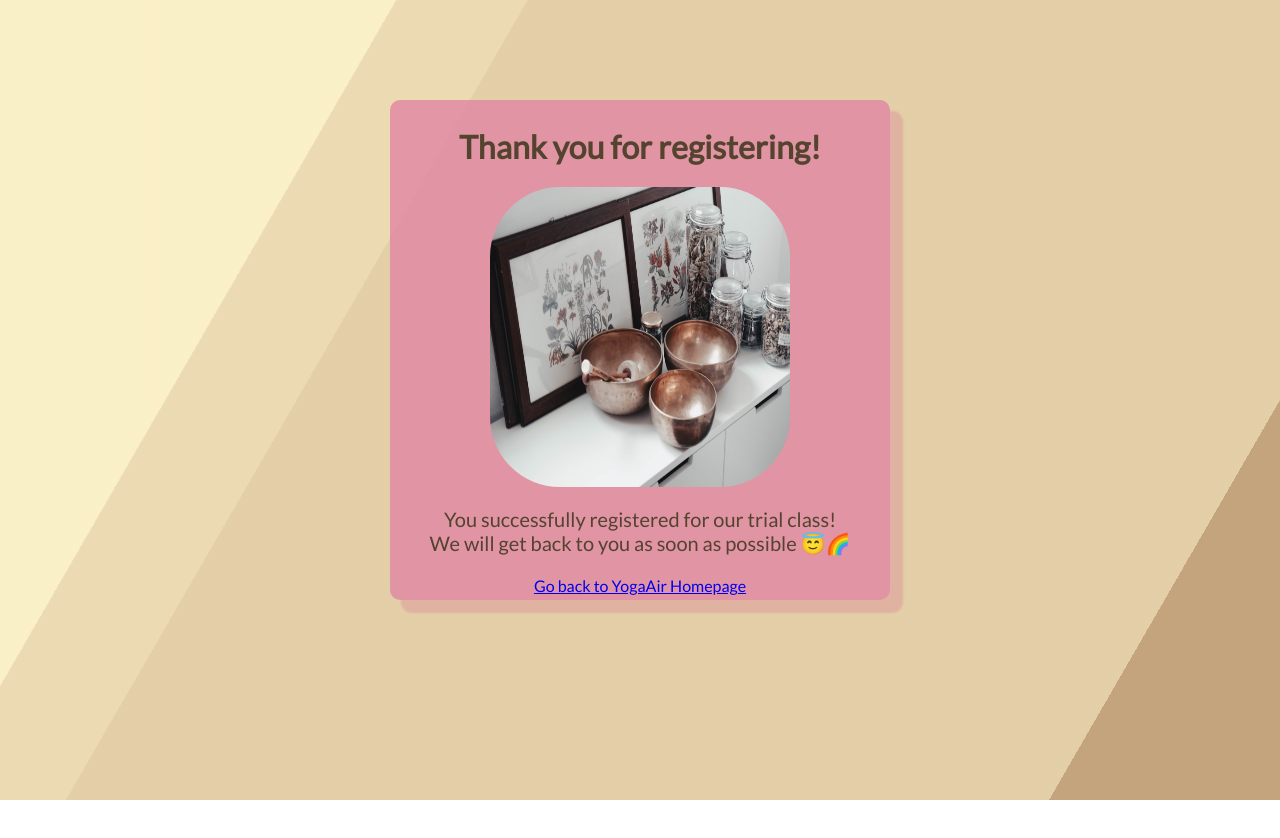
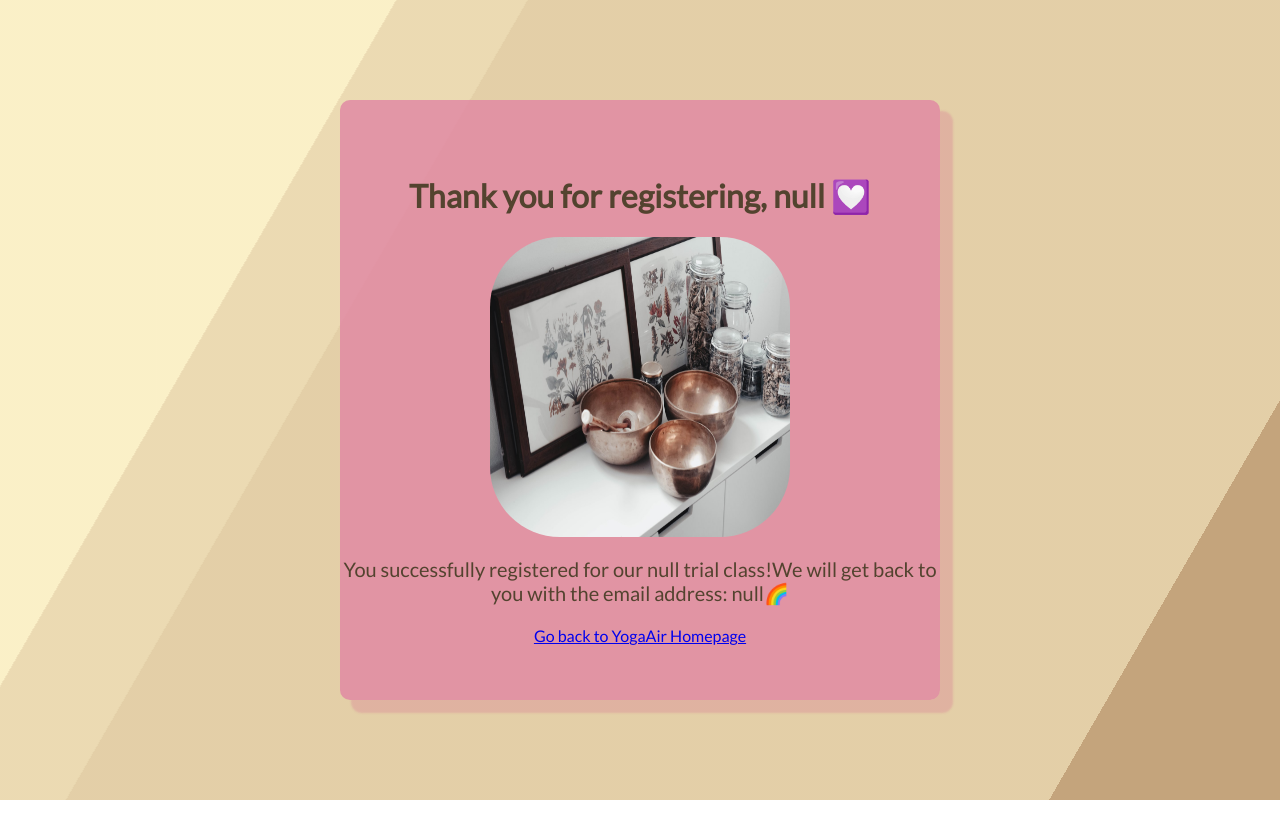
Before and after one commit to moet-stein/yoga-school-website, a plain HTML site: page html/confirmed.html in a window 1280 px wide. Drawn offline with Linux system fonts and the light colour scheme.

Commit message:
added JS URL.searchParams on confirmed page

```diff
--- a/html/confirmed.html
+++ b/html/confirmed.html
@@ -21,10 +21,10 @@
       <div class="bg bg3"></div>
       <div class="confirmed-card">
         <div class="content">
-          <h1>Thank you for registering!</h1>
+          <h1 id="titleMessage">Thank you for registering!</h1>
           <div class="image"><img src="../pictures/healing.png" alt="" /></div>
           <div>
-            <p>
+            <p id="pMessage">
               You successfully registered for our trial class!
               <br />
               We will get back to you as soon as possible 😇🌈
@@ -34,5 +34,6 @@
         </div>
       </div>
     </div>
+    <script src="../script2.js"></script>
   </body>
 </html>
--- /dev/null
+++ b/script2.js
@@ -0,0 +1,17 @@
+// Retrieve the data
+let params = new URL(document.location).searchParams;
+let paramName = params.get('fullName');
+let paramLevel = params.get('level');
+let paramEmail = params.get('email');
+
+let titleMessage = document.getElementById('titleMessage');
+titleMessage.innerText = 'Thank you for registering, ' + paramName + ' 💟';
+
+let pMessage = document.getElementById('pMessage');
+pMessage.innerText =
+  'You successfully registered for our ' +
+  paramLevel +
+  ' trial class!' +
+  'We will get back to you with the email address: ' +
+  paramEmail +
+  '🌈';
--- a/styles/confirmed.css
+++ b/styles/confirmed.css
@@ -11,8 +11,8 @@
   justify-content: center;
   align-items: center;
   background-color: rgba(224, 133, 163, 0.8);
-  width: 500px;
-  height: 500px;
+  width: 600px;
+  height: 600px;
   border-radius: 10px;
   box-shadow: 12px 12px 2px 1px rgba(216, 112, 147, 0.3);
   color: #53432f;
```
